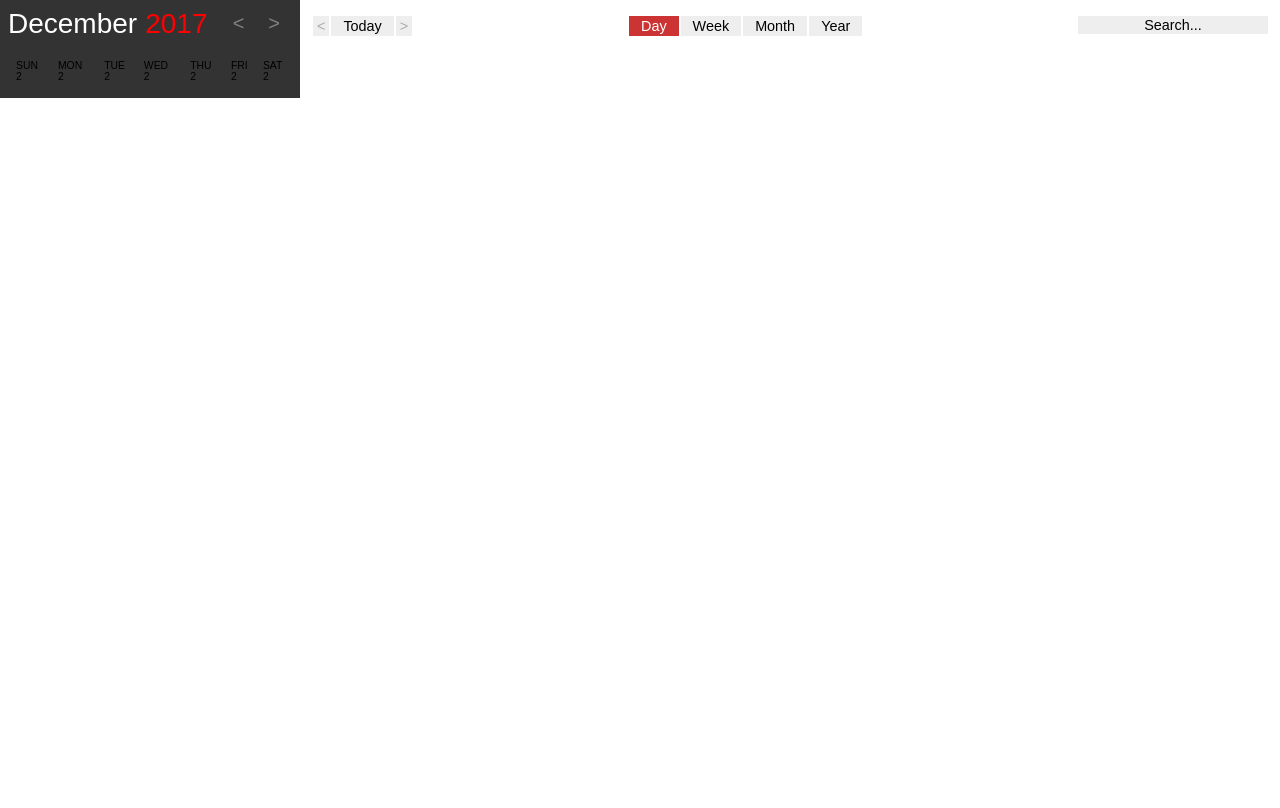
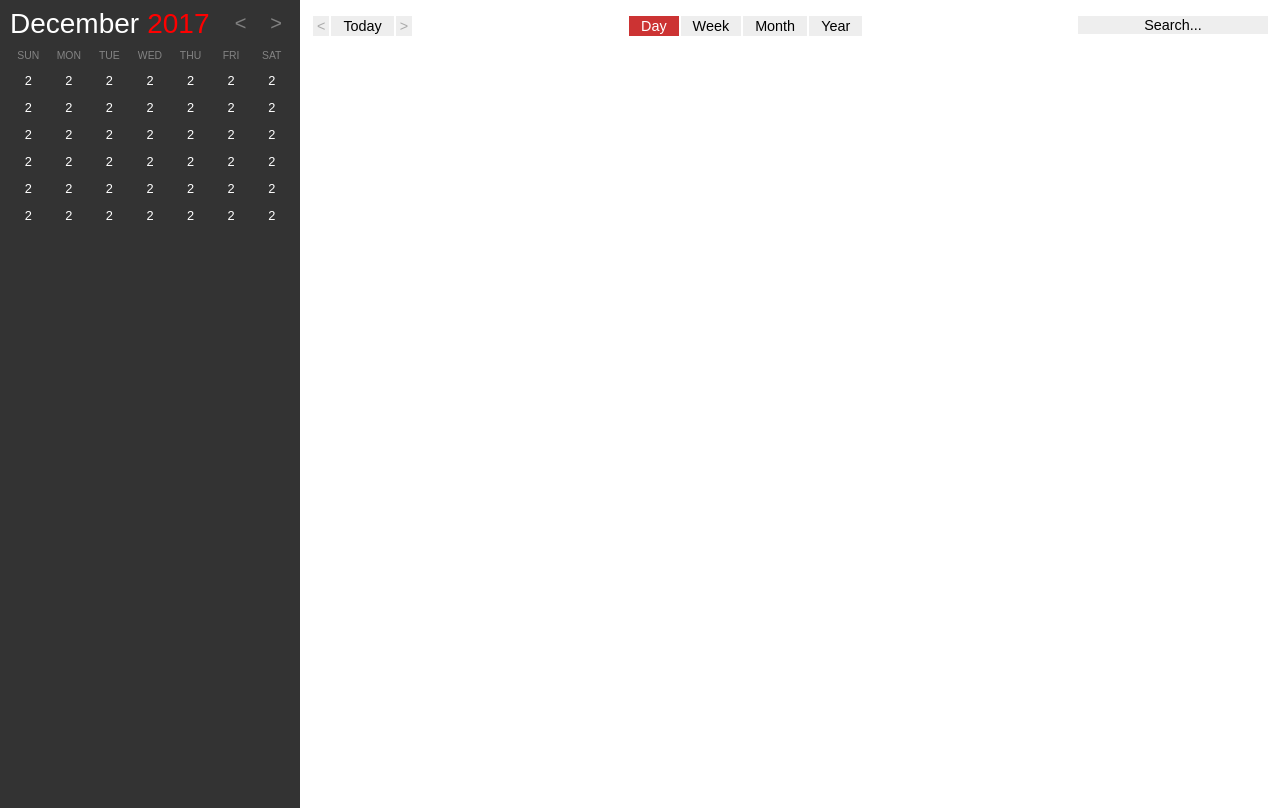
Before and after one commit to alzhang/thunder-react, a React (Create React App) app: page / in a window 1280 px wide. Built offline with nearby package versions, Linux system fonts and the light colour scheme.

Commit message:
add dates

```diff
--- a/src/EventPane/EventCalendar/EventMonthCalendar.css
+++ b/src/EventPane/EventCalendar/EventMonthCalendar.css
@@ -1,6 +1,9 @@
 .EventMonthCalendar {
+  margin:0;
   padding-left: 8px;
+  padding-right: 8px;
   display: table;
+  table-layout: fixed;
 
   width: 100%;
 }
@@ -9,7 +12,8 @@
   width: 100%;
   display: table-row;
 
-  padding: 0;
+  padding-left: -40px;
+
 
 }
 
@@ -17,4 +21,32 @@
   display: table-cell;
 
   font-size: 65%;
+
+  padding-top: 6px;
+  padding-bottom: 6px;
+  width: 100%;
+
+  color: #848484;
+  text-align: center;
 }
+
+.Dates {
+  width: 100%;
+  display: table-row;
+
+  padding: 0;
+}
+
+.DatesItem {
+  display: table-cell;
+
+  font-size: 80%;
+
+  padding-top: 6px;
+  padding-bottom: 6px;
+
+  width: 100%;
+
+  color:#ffffff;
+  text-align: center;
+}
--- a/src/EventPane/EventCalendar/EventMonthCalendar.js
+++ b/src/EventPane/EventCalendar/EventMonthCalendar.js
@@ -13,32 +13,40 @@ class EventMonthCalendar extends Component {
         {dow}
       </li>
     );
+
+    const numbers = <ul className="Dates">
+      <li className="DatesItem">
+        2
+      </li>
+      <li className="DatesItem">
+        2
+      </li>
+      <li className="DatesItem">
+        2
+      </li>
+      <li className="DatesItem">
+        2
+      </li>
+      <li className="DatesItem">
+        2
+      </li>
+      <li className="DatesItem">
+        2
+      </li>
+      <li className="DatesItem">
+        2
+      </li>
+    </ul>;
     return (
       <ul className="EventMonthCalendar">
         <ul className="DaysOfWeek"> {daysOfWeekItems} </ul>
-        <ul className="DaysOfWeek">
-          <li className="DaysOfWeekItem">
-            2
-          </li>
-          <li className="DaysOfWeekItem">
-            2
-          </li>
-          <li className="DaysOfWeekItem">
-            2
-          </li>
-          <li className="DaysOfWeekItem">
-            2
-          </li>
-          <li className="DaysOfWeekItem">
-            2
-          </li>
-          <li className="DaysOfWeekItem">
-            2
-          </li>
-          <li className="DaysOfWeekItem">
-            2
-          </li>
-        </ul>
+        {numbers}
+        {numbers}
+        {numbers}
+        {numbers}
+        {numbers}
+        {numbers}
+
       </ul>
     );
   }
--- a/src/EventPane/EventCalendar/MonthBar.css
+++ b/src/EventPane/EventCalendar/MonthBar.css
@@ -2,6 +2,8 @@
   width:100%;
   display: inline-block;
   text-align: center;
+
+  padding-left: 10px;
 
   height: 100%;
 }
--- a/src/EventPane/EventPane.css
+++ b/src/EventPane/EventPane.css
@@ -2,10 +2,9 @@
   display: table-cell;
 
   min-width: 284px;
-  height: 100%;
+  height: 100vh;
   background-color: #333333;
 
   padding-top: 8px;
-  padding-left: 8px;
-  padding-right: 8px;
+  padding-right: 16px;
 }
```
